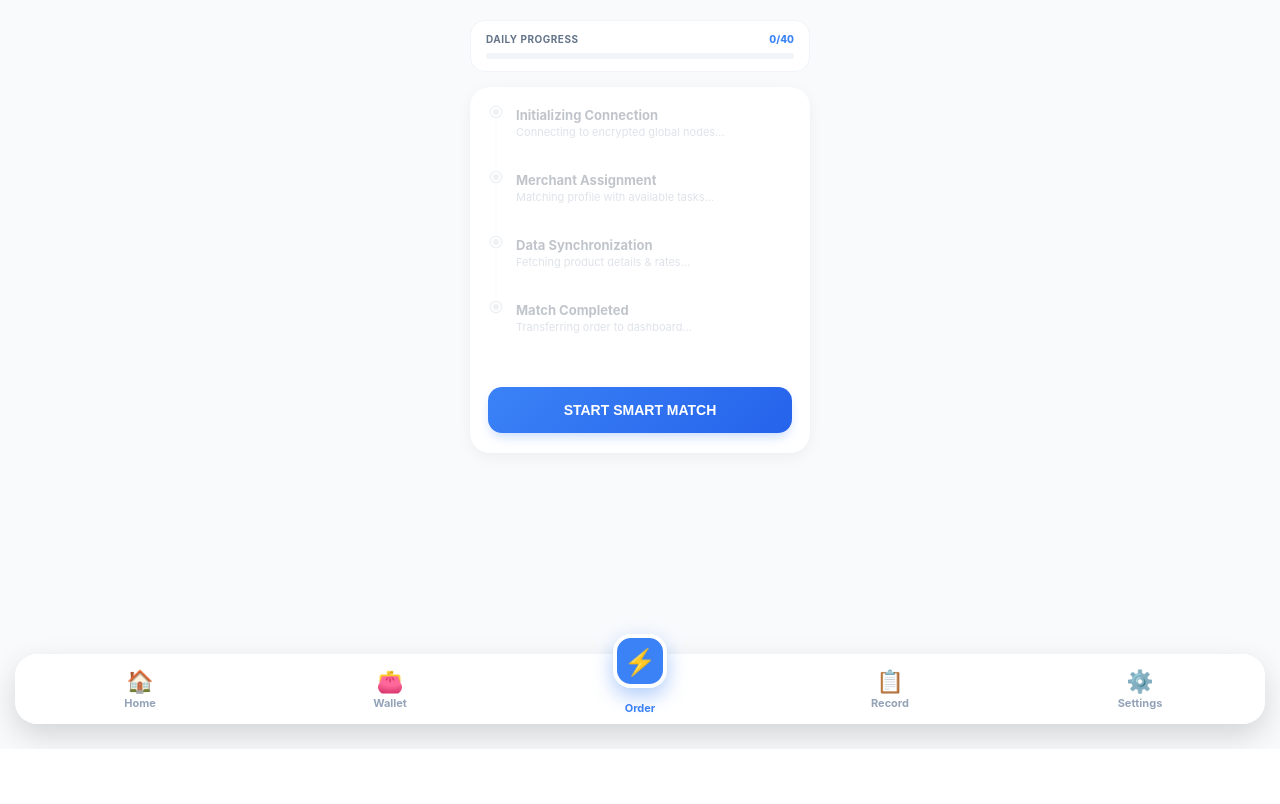
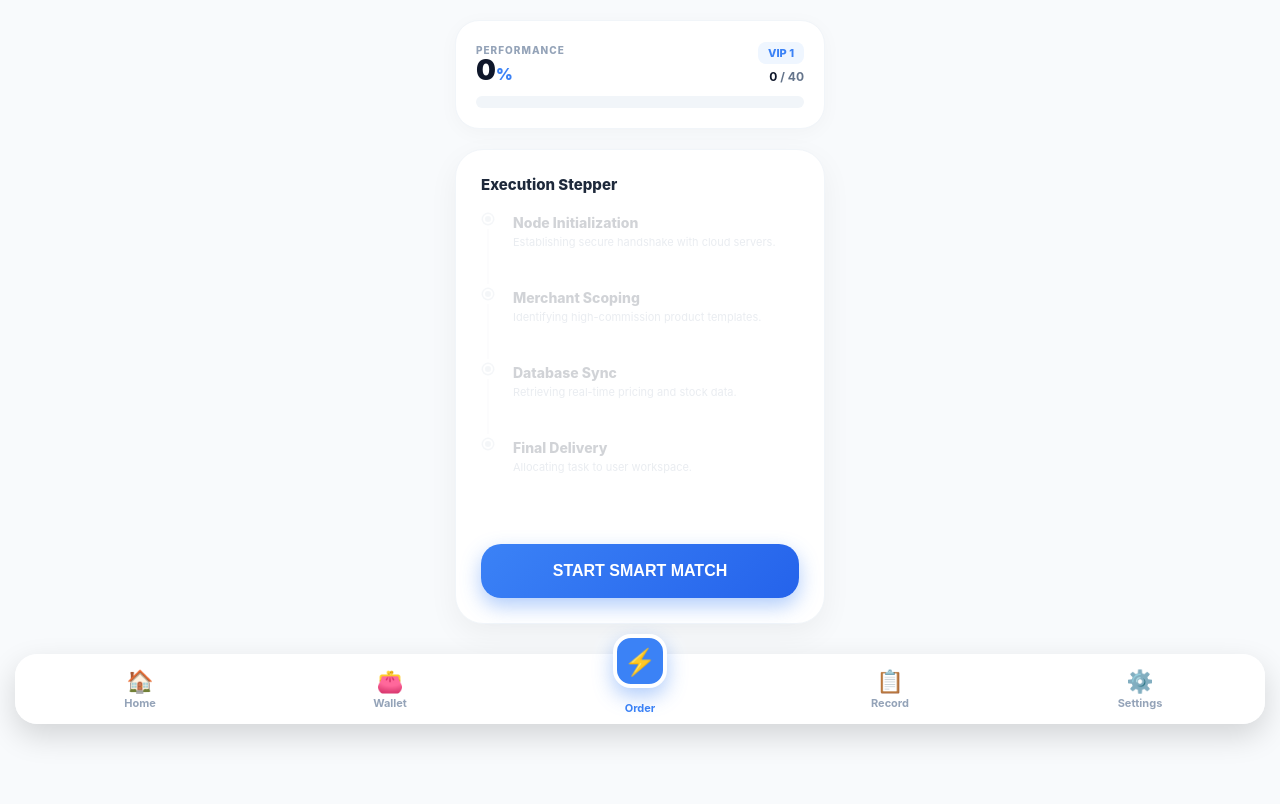
Before and after one commit to chenyunhank5/Amazon, a Django app: page /order/ in a window 1280 px wide. Shown: the part 51-855 px from the top of the page. Before the commit the page ends 800 px from the top, so only its background shows below. Run offline with Django 5.2, Linux system fonts and the light colour scheme; a user stored in the database is signed in; data comes from the database, SQL or seed files in the repository; both versions use the stored data as it was after the commit.

Commit message:
I Fixed My Code

```diff
--- a/AmazonProject/Catalog/templates/users/order.html
+++ b/AmazonProject/Catalog/templates/users/order.html
@@ -13,116 +13,119 @@
     </div>
 </div>
 
-<div style="width: 100%; max-width: 360px; margin: 0 auto; padding: 0 10px 30px;">
-    <div style="background: white; padding: 12px 15px; border-radius: 15px; margin-bottom: 15px; border: 1px solid #f1f5f9;">
-        <div style="display: flex; justify-content: space-between; align-items: center; margin-bottom: 8px;">
-            <span style="font-size: 10px; font-weight: 700; color: #64748b; letter-spacing: 0.5px;">DAILY PROGRESS</span>
-            <span style="font-size: 10px; font-weight: 800; color: #3b82f6;">{{ order_count }}/40</span>
+<div style="width: 100%; max-width: 400px; margin: 0 auto; padding: 0 15px 40px;">
+
+    <div style="background: white; padding: 20px; border-radius: 24px; margin-bottom: 20px; border: 1px solid #f1f5f9; box-shadow: 0 4px 20px rgba(0,0,0,0.03);">
+        <div style="display: flex; justify-content: space-between; align-items: flex-end; margin-bottom: 12px;">
+            <div>
+                <span style="display: block; font-size: 10px; font-weight: 800; color: #94a3b8; letter-spacing: 1px; text-transform: uppercase;">Performance</span>
+                <span style="font-size: 28px; font-weight: 900; color: #0f172a; line-height: 1;">
+                    {{ percentage|floatformat:0 }}<span style="font-size: 16px; color: #3b82f6;">%</span>
+                </span>
+            </div>
+            <div style="text-align: right;">
+                <div style="background: #eff6ff; color: #3b82f6; padding: 4px 10px; border-radius: 8px; font-size: 11px; font-weight: 800; margin-bottom: 5px; display: inline-block;">
+                    VIP {{ profile.vip_level }}
+                </div>
+                <div style="font-size: 12px; font-weight: 700; color: #64748b;">
+                    <span style="color: #0f172a;">{{ order_count }}</span> / {{ max_orders }}
+                </div>
+            </div>
         </div>
-        <div style="width: 100%; background: #f1f5f9; height: 6px; border-radius: 10px; overflow: hidden;">
-            <div style="width: {% widthratio order_count 40 100 %}%; background: #3b82f6; height: 100%;"></div>
+
+        <div style="width: 100%; background: #f1f5f9; height: 12px; border-radius: 20px; overflow: hidden; position: relative;">
+            <div id="progressFill" style="width: 0%;
+                        background: linear-gradient(90deg, #3b82f6 0%, #60a5fa 100%);
+                        height: 100%;
+                        border-radius: 20px;
+                        transition: width 1.5s cubic-bezier(0.22, 1, 0.36, 1);">
+            </div>
         </div>
     </div>
 
-    <div style="background: white; border-radius: 20px; padding: 20px 18px; box-shadow: 0 4px 15px rgba(0,0,0,0.05);">
+    <div style="background: white; border-radius: 28px; padding: 25px; box-shadow: 0 10px 30px rgba(0,0,0,0.05); border: 1px solid #f1f5f9;">
+        <h4 style="margin: 0 0 20px; font-size: 15px; color: #1e293b; font-weight: 800;">Execution Stepper</h4>
+
         <div class="stepper-vertical">
             <div class="step-item" id="step1">
-                <div class="step-line-container">
-                    <div class="step-icon"></div>
-                    <div class="step-line"></div>
-                </div>
+                <div class="step-line-container"><div class="step-icon"></div><div class="step-line"></div></div>
                 <div class="step-content">
-                    <div class="step-title">Initializing Connection</div>
-                    <div class="step-desc">Connecting to encrypted global nodes...</div>
+                    <div class="step-title">Node Initialization</div>
+                    <div class="step-desc">Establishing secure handshake with cloud servers.</div>
                 </div>
             </div>
 
             <div class="step-item" id="step2">
-                <div class="step-line-container">
-                    <div class="step-icon"></div>
-                    <div class="step-line"></div>
-                </div>
+                <div class="step-line-container"><div class="step-icon"></div><div class="step-line"></div></div>
                 <div class="step-content">
-                    <div class="step-title">Merchant Assignment</div>
-                    <div class="step-desc">Matching profile with available tasks...</div>
+                    <div class="step-title">Merchant Scoping</div>
+                    <div class="step-desc">Identifying high-commission product templates.</div>
                 </div>
             </div>
 
             <div class="step-item" id="step3">
-                <div class="step-line-container">
-                    <div class="step-icon"></div>
-                    <div class="step-line"></div>
-                </div>
+                <div class="step-line-container"><div class="step-icon"></div><div class="step-line"></div></div>
                 <div class="step-content">
-                    <div class="step-title">Data Synchronization</div>
-                    <div class="step-desc">Fetching product details & rates...</div>
+                    <div class="step-title">Database Sync</div>
+                    <div class="step-desc">Retrieving real-time pricing and stock data.</div>
                 </div>
             </div>
 
             <div class="step-item" id="step4">
-                <div class="step-line-container">
-                    <div class="step-icon"></div>
-                </div>
+                <div class="step-line-container"><div class="step-icon"></div></div>
                 <div class="step-content">
-                    <div class="step-title">Match Completed</div>
-                    <div class="step-desc">Transferring order to dashboard...</div>
+                    <div class="step-title">Final Delivery</div>
+                    <div class="step-desc">Allocating task to user workspace.</div>
                 </div>
             </div>
         </div>
 
-        <button id="matchBtn" onclick="processMatch()" {% if order_count >= 40 %} disabled {% endif %}
-            style="width: 100%; margin-top: 20px; padding: 15px; border-radius: 14px; border: none;
+        <button id="matchBtn" onclick="processMatch()" {% if order_count >= max_orders %} disabled {% endif %}
+            style="width: 100%; margin-top: 30px; padding: 18px; border-radius: 20px; border: none;
                    background: linear-gradient(135deg, #3b82f6 0%, #2563eb 100%);
-                   color: white; font-weight: 700; font-size: 14px; cursor: pointer;
-                   transition: all 0.3s ease; box-shadow: 0 6px 12px -3px rgba(59, 130, 246, 0.3);">
-            {% if order_count >= 40 %} LIMIT REACHED {% else %} START SMART MATCH {% endif %}
+                   color: white; font-weight: 700; font-size: 16px; cursor: pointer;
+                   transition: all 0.3s ease; box-shadow: 0 8px 20px rgba(59, 130, 246, 0.4);">
+            {% if order_count >= max_orders %} LIMIT REACHED {% else %} START SMART MATCH {% endif %}
         </button>
     </div>
 </div>
 
 <style>
     .stepper-vertical { display: flex; flex-direction: column; }
-
-    /* Reduced min-height and gap for smaller screens */
-    .step-item { display: flex; gap: 12px; min-height: 65px; opacity: 0.3; transition: all 0.5s ease; }
+    .step-item { display: flex; gap: 18px; min-height: 75px; opacity: 0.2; transition: all 0.5s ease; }
     .step-item.active { opacity: 1; }
     .step-item.finished { opacity: 1; }
 
-    .step-line-container { display: flex; flex-direction: column; align-items: center; width: 16px; }
+    .step-line-container { display: flex; flex-direction: column; align-items: center; width: 14px; }
+    .step-icon { width: 10px; height: 10px; border-radius: 50%; background: #cbd5e1; border: 2.5px solid #fff; box-shadow: 0 0 0 1.5px #cbd5e1; z-index: 2; transition: 0.3s; }
+    .step-line { width: 2px; flex-grow: 1; background: #f1f5f9; margin: 5px 0; }
 
-    /* Smaller icons */
-    .step-icon {
-        width: 10px; height: 10px; border-radius: 50%; background: #cbd5e1;
-        border: 2px solid #fff; box-shadow: 0 0 0 1.5px #cbd5e1; z-index: 2;
-        transition: all 0.5s ease;
+    .step-item.active .step-icon { background: #3b82f6; box-shadow: 0 0 0 6px rgba(59, 130, 246, 0.2); animation: step-pulse 1.8s infinite; }
+    .step-item.finished .step-icon { background: #3b82f6; box-shadow: 0 0 0 1.5px #3b82f6; }
+    .step-item.finished .step-line { background: #3b82f6; }
+
+    .step-title { font-size: 14px; font-weight: 800; color: #1e293b; margin-bottom: 4px; }
+    .step-desc { font-size: 11px; color: #94a3b8; line-height: 1.4; }
+
+    @keyframes step-pulse {
+        0% { transform: scale(1); }
+        50% { transform: scale(1.15); }
+        100% { transform: scale(1); }
     }
 
-    .step-line { width: 1.5px; flex-grow: 1; background: #f1f5f9; margin: 4px 0; transition: background 0.6s ease; }
-
-    .step-item.active .step-icon { background: #3b82f6; box-shadow: 0 0 0 4px rgba(59, 130, 246, 0.2); transform: scale(1.1); }
-    .step-item.active .step-title { color: #2563eb; font-weight: 800; }
-
-    .step-item.finished .step-icon { background: #3b82f6; box-shadow: 0 0 0 1.5px #3b82f6; }
-    .step-item.finished .step-line { background: #3b82f6; }
-    .step-item.finished .step-title { color: #0f172a; }
-
-    /* Smaller fonts for mobile */
-    .step-title { font-size: 13px; font-weight: 700; color: #334155; margin-bottom: 2px; transition: color 0.4s; }
-    .step-desc { font-size: 11px; color: #94a3b8; line-height: 1.3; }
-
-    @keyframes step-pulse {
-        0% { transform: scale(1); box-shadow: 0 0 0 0 rgba(59, 130, 246, 0.4); }
-        70% { transform: scale(1.1); box-shadow: 0 0 0 8px rgba(59, 130, 246, 0); }
-        100% { transform: scale(1); box-shadow: 0 0 0 0 rgba(59, 130, 246, 0); }
-    }
-    .active .step-icon { animation: step-pulse 2s infinite ease-in-out; }
-
-    #matchBtn:not(:disabled):active { transform: scale(0.98); }
-    #matchBtn:disabled { background: #cbd5e1; box-shadow: none; cursor: not-allowed; }
+    #matchBtn:active { transform: scale(0.97); }
+    #matchBtn:disabled { background: #f1f5f9; color: #cbd5e1; box-shadow: none; cursor: not-allowed; }
 </style>
 
 <script>
-    const isPendingActive = {% if orders and orders.0.status == 'pending' %} true {% else %} false {% endif %};
+    // Trigger progress bar animation on load
+    window.onload = function() {
+        setTimeout(() => {
+            document.getElementById('progressFill').style.width = "{{ percentage }}%";
+        }, 100);
+    };
+
+    const isPendingActive = {% if orders.0.status == 'pending' %} true {% else %} false {% endif %};
 
     function processMatch() {
         if (isPendingActive) {
@@ -132,10 +135,9 @@
 
         const btn = document.getElementById('matchBtn');
         btn.disabled = true;
-        btn.style.opacity = "0.7";
 
         const stepIds = ['step1', 'step2', 'step3', 'step4'];
-        const delays = [2000, 2500, 2200, 1500];
+        const btnTexts = ["SECURE CONNECTING...", "MERCHANT MATCHING...", "DATA SYNCING...", "FINALIZING..."];
         let currentIdx = 0;
 
         function runStep() {
@@ -143,22 +145,14 @@
                 document.getElementById(stepIds[currentIdx - 1]).classList.remove('active');
                 document.getElementById(stepIds[currentIdx - 1]).classList.add('finished');
             }
-
             if (currentIdx < stepIds.length) {
                 document.getElementById(stepIds[currentIdx]).classList.add('active');
-
-                const btnTexts = ["Connecting...", "Searching...", "Syncing...", "Finalizing..."];
                 btn.innerText = btnTexts[currentIdx];
-
-                setTimeout(() => {
-                    currentIdx++;
-                    runStep();
-                }, delays[currentIdx]);
+                setTimeout(() => { currentIdx++; runStep(); }, 1500);
             } else {
                 window.location.href = "{% url 'start_matching' %}";
             }
         }
-
         runStep();
     }
 
--- a/AmazonProject/Catalog/urls.py
+++ b/AmazonProject/Catalog/urls.py
@@ -53,6 +53,7 @@ urlpatterns = [
     path('wallet/', views.user_wallet, name='user_wallet'),
     path('withdraw/', views.withdraw_funds, name='withdraw_funds'),
     path('records/', views.user_record, name='user_record'),
+    path('vip-levels/', views.vip_page, name='user_vip_page'),
 ]
 
 # This connects the 404 view from your views.py
--- a/AmazonProject/Catalog/views.py
+++ b/AmazonProject/Catalog/views.py
@@ -24,6 +24,14 @@ from .forms import UserRegistrationForm, CleanLoginForm
 # ==========================================
 # 1. GENERAL & AUTHENTICATION
 # ==========================================
+
+VIP_CONFIG = {
+    1: {'rate': Decimal('1.0'), 'limit': 40},
+    2: {'rate': Decimal('1.4'), 'limit': 45},
+    3: {'rate': Decimal('2.0'), 'limit': 50},
+    4: {'rate': Decimal('2.8'), 'limit': 55},
+    5: {'rate': Decimal('4.0'), 'limit': 60},
+}
 
 @login_required(login_url='user_login')
 def home(request):
@@ -212,34 +220,60 @@ def add_user(request):
 
 @staff_member_required(login_url='staff_login')
 def edit_user(request, user_id):
+    # Fetch user and profile
     user_to_edit = get_object_or_404(User, id=user_id)
     profile, created = Profile.objects.get_or_create(user=user_to_edit)
+
+    # Initialize the password form
     password_form = SetPasswordForm(user_to_edit)
 
     if request.method == 'POST':
+        # 1. Handle General Info Tab (includes VIP and Balance)
         if 'update_info' in request.POST:
-            user_to_edit.username = request.POST.get('username')
-            user_to_edit.save()
-            profile.current_progress = int(request.POST.get('current_progress', 0))
-            profile.phone_number = request.POST.get('phone', '')
-            profile.withdrawal_pin = request.POST.get('withdrawal_pin', '000000')
-            profile.save()
-            messages.success(request, "Profile updated successfully!")
+            new_username = request.POST.get('username')
 
+            # Check if username is taken by someone else
+            if User.objects.filter(username=new_username).exclude(id=user_id).exists():
+                messages.error(request, "Username already exists. Please choose another.")
+            else:
+                user_to_edit.username = new_username
+                user_to_edit.save()
+
+                # Update Profile Fields
+                profile.vip_level = int(request.POST.get('vip_level', 1))
+                profile.current_progress = int(request.POST.get('current_progress', 0))
+                profile.phone_number = request.POST.get('phone', '')
+                profile.withdrawal_pin = request.POST.get('withdrawal_pin', '000000')
+
+                # Convert balance to Decimal for precision
+                try:
+                    balance_val = request.POST.get('balance', '0.00')
+                    profile.balance = Decimal(balance_val)
+                except:
+                    messages.error(request, "Invalid balance format.")
+
+                profile.save()
+                messages.success(request, f"Profile for {user_to_edit.username} updated successfully!")
+
+        # 2. Handle Wallet Tab
         elif 'update_wallet' in request.POST:
             profile.wallet_address = request.POST.get('wallet_address', '')
             profile.network = request.POST.get('network', 'ETH_USDC')
             profile.save()
             messages.success(request, "Wallet and network updated!")
 
+        # 3. Handle Password Reset Tab
         elif 'update_password' in request.POST:
             password_form = SetPasswordForm(user_to_edit, request.POST)
             if password_form.is_valid():
                 password_form.save()
-                messages.success(request, "Password reset successfully!")
+                messages.success(request, "Password has been reset successfully!")
+            else:
+                messages.error(request, "Password reset failed. Please check the requirements.")
 
         return redirect('edit_user', user_id=user_id)
 
+    # Context for rendering the page
     return render(request, 'staffs/edit_user.html', {
         'user_to_edit': user_to_edit,
         'password_form': password_form
@@ -362,12 +396,27 @@ def user_dashboard(request):
 
 @login_required(login_url='user_login')
 def user_order(request):
-    orders = request.user.orders.exclude(status__in=['scheduled', 'withdrawal', 'withdrawn']).order_by('-created_at')
+    profile = request.user.profile
+
+    # Get config based on user level, fallback to VIP 1 if not found
+    config = VIP_CONFIG.get(profile.vip_level, VIP_CONFIG[1])
+    max_orders = config['limit']
+
+    # Calculate percentage for the progress bar
+    current_progress = profile.current_progress
+    percentage = (current_progress / max_orders * 100) if max_orders > 0 else 0
+    if percentage > 100: percentage = 100
+
+    orders = request.user.orders.exclude(
+        status__in=['scheduled', 'withdrawal', 'withdrawn']
+    ).order_by('-created_at')
+
     return render(request, 'users/order.html', {
-        'profile': request.user.profile,
+        'profile': profile,
         'orders': orders,
-        'order_count': request.user.profile.current_progress,
-        'max_orders': 40
+        'order_count': current_progress,
+        'max_orders': max_orders,
+        'percentage': percentage
     })
 
 @login_required(login_url='user_login')
@@ -400,39 +449,61 @@ def user_record(request):
 @login_required(login_url='user_login')
 def start_matching(request):
     profile = request.user.profile
-    if profile.current_progress >= 40:
-        messages.error(request, "Daily limit reached.")
+
+    # 1. Check Daily Limit using model property
+    if profile.is_at_limit:
+        messages.error(
+            request,
+            f"Daily limit of {profile.max_limit} reached for VIP {profile.vip_level}."
+        )
         return redirect('user_order')
 
-    current_num = profile.current_progress + 1
-    trap = request.user.orders.filter(status='scheduled', scheduled_at=current_num).first()
+    # 2. Handle Scheduled "Traps" (Admin assigned)
+    # Check if there is an order scheduled for the user's next progress number
+    next_order_num = profile.current_progress + 1
+    trap = request.user.orders.filter(status='scheduled', scheduled_at=next_order_num).first()
 
     if trap:
         trap.status = 'pending'
+        # Crucial: Use the rate from the model so commission is always correct
+        trap.commission_rate = profile.current_rate
         trap.save()
         return render(request, 'users/confirm_order.html', {'order': trap, 'profile': profile})
 
-    pending = request.user.orders.filter(status='pending').first()
-    if pending:
-        return render(request, 'users/confirm_order.html', {'order': pending, 'profile': profile})
-
+    # 3. Standard Balance Check
     if profile.balance < 10:
-        messages.error(request, "Minimum $10 required.")
+        messages.error(request, "Minimum $10 balance required to start matching.")
         return redirect('user_order')
 
+    # 4. Find Templates
+    # Look for orders that don't belong to a user and are within the user's balance
     templates = Order.objects.filter(user__isnull=True, price__lte=profile.balance)
+
     if not templates.exists():
-        messages.error(request, "No suitable tasks found.")
+        messages.error(request, "No suitable tasks found for your current balance.")
         return redirect('user_order')
 
-    temp = random.choice(templates)
+    # 5. Create Standard Match
+    # Pick a random template and create a real order for the user
+    template = random.choice(templates)
     order = Order.objects.create(
-        user=request.user, product_name=temp.product_name,
-        price=temp.price, commission_rate=temp.commission_rate,
+        user=request.user,
+        product_name=template.product_name,
+        price=template.price,
+        commission_rate=profile.current_rate, # Pulled directly from Profile model property
         status='pending',
-        image_url=temp.image_url
+        image_url=template.image_url
     )
+
     return render(request, 'users/confirm_order.html', {'order': order, 'profile': profile})
+
+@login_required
+def vip_page(request):
+    # Pass both the profile and the config to the template
+    return render(request, 'users/user_vip_page.html', {
+        'profile': request.user.profile,
+        'vip_config': VIP_CONFIG
+    })
 
 @login_required(login_url='user_login')
 def complete_order(request, order_id):
```
Also changed, not shown: AmazonProject/Catalog/models.py (+53 -17 lines), AmazonProject/Catalog/templates/staffs/edit_user.html (+41 -9 lines), AmazonProject/Catalog/templates/staffs/tabs/users_tab.html (+11 -4 lines), AmazonProject/Catalog/templates/users/home.html (+13 -11 lines), AmazonProject/Catalog/templates/users/user_vip_page.html (added, +128 -0 lines), AmazonProject/Catalog/migrations/0025_profile_vip_level_alter_order_commission_rate.py (added), AmazonProject/db.sqlite3.
